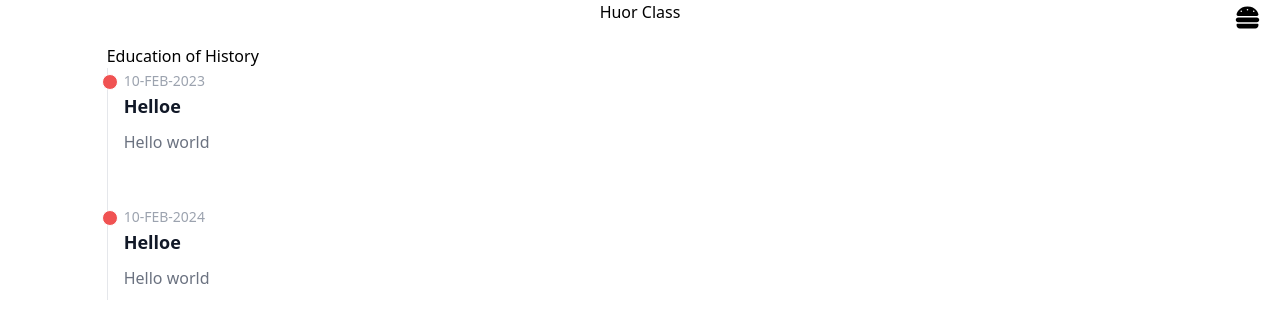
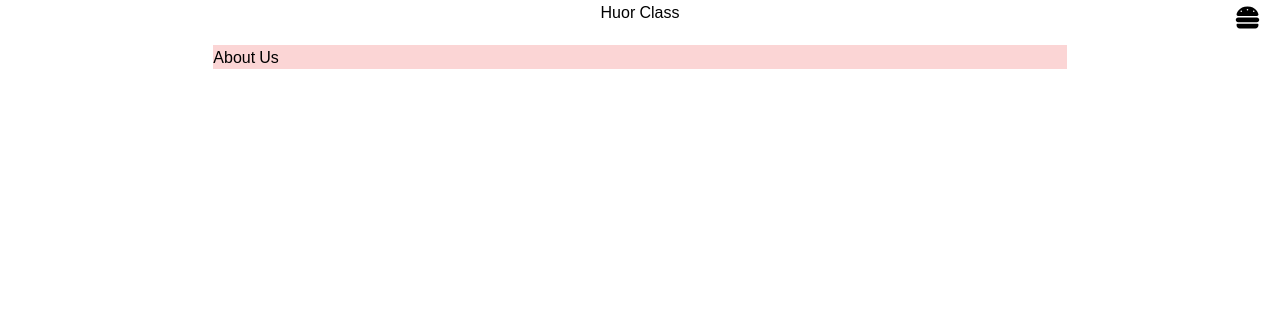
Before and after one commit to sunlyhuor/nextjdproject, a Next.js app: page /about in a window 1280 px wide. Shown: the top 322 px of the page. Built offline with nearby package versions, Linux system fonts and the light colour scheme.

Commit message:
Add lasted

```diff
--- a/src/components/Card.jsx
+++ b/src/components/Card.jsx
@@ -130,13 +130,13 @@ export default function CardComponent({ buycourses , id , title , picture , link
                                                         </Link>
                                                     ):(
                                                         ( getStatus( JsCookie.get("code") , buycourses , "padding" ) )?(
-                                                            <button className={" bg-red-600 py-[3px] cursor-not-allowed lg:text-sm hover:opacity-[0.6] active:bg-blue-600 text-white px-[15px] rounded mt-[10px] "} ><span> <FontAwesomeIcon className="animate-spin" icon={faSpinner} /> Padding</span><i></i></button>
+                                                            <button className={" bg-yellow-400 py-[5px] cursor-not-allowed lg:text-sm hover:opacity-[0.6] flex gap-[5px] active:bg-blue-600 text-white px-[15px] rounded mt-[10px] "} ><span> <FontAwesomeIcon className="animate-spin" icon={faSpinner} />CONFIRMING</span><i></i></button>
                                                         ):(
                                                             <button className={" bg-yellow-400 py-[3px] lg:text-sm hover:opacity-[0.6] active:bg-blue-600 text-white px-[15px] rounded mt-[10px] "} onClick={()=> navigate.push("/carts") } ><span> <FontAwesomeIcon className="animate-ping duration-300 text-black" icon={faX} /> Wrong TID</span><i></i></button>
                                                         )
                                                     )
                                                 ):(
-                                                    <button className={"button mt-[10px] "} onClick={()=> setBuyCourseLoad(true) } ><span>buy again</span><i></i></button>
+                                                    <button className={"bg-red-600 text-white rounded px-[10px] text-sm py-0"} onClick={()=> setBuyCourseLoad(true) } ><span>BUY AGAIN</span><i></i></button>
                                                 )
                                             ):(
                                                 <button className={"button mt-[10px] "} onClick={()=> setBuyCourseLoad(true) } ><span>ADD TO CART</span><i></i></button>
--- a/src/components/Header.jsx
+++ b/src/components/Header.jsx
@@ -5,10 +5,6 @@ import { GenerateNewToken } from "@/components/components"
 import { FontAwesomeIcon } from "@fortawesome/react-fontawesome"
 import jsCookie from "js-cookie"
 import { useRouter } from "next/router"
-import Image from "next/image"
-import LogoHuorClass from "@/assets/logo/huorclass_logo.png"
-import Head from "next/head"
-import Icons from "@/assets/logo/huorclass_logo.png"
 
 export default function HeaderComponent(){
     let [ Hamberger , setHamberger ] = useState(false)
@@ -64,8 +60,8 @@ export default function HeaderComponent(){
         <>
             <header className="relative" >
                 <section className="w-full text-center min-[0px]:mb-[15px] sm:mb-[20px]">
-                    <Link href={"/"} className="mx-auto cursor-pointer min-[0px]:w-[60px] md:w-[100px]" >
-                        <h1>Huor Class</h1>
+                    <Link href={"/"} className="mx-auto cursor-pointer inline" >
+                        <h1 className="inline" >Huor Class</h1>
                     </Link>
                         {/* <Image onClick={()=> router.push("/") } className="mx-auto cursor-pointer min-[0px]:w-[60px] md:w-[100px] " src={LogoHuorClass}  width={2000} height={2000} alt="Sun LyHuor Logo" /> */}
                 </section>
@@ -85,9 +81,8 @@ export default function HeaderComponent(){
                     <nav className={`z-10 absolute top-[50px] right-[20px] z-[40] bg-white divide-y divide-gray-100 rounded-lg shadow w-44 dark:bg-gray-700 ${Hamberger ? "block":"hidden"} `}>
                         <ul className="py-2 text-sm text-gray-700 dark:text-gray-200">
                             <li><Link className={`block px-4 py-2 hover:bg-gray-100 dark:hover:bg-gray-600 dark:hover:text-white ${ router.asPath == "/" ? "bg-gray-100 rounded" : "" } `} href="/">Home</Link></li>
-                            <li><Link className={ `block px-4 py-2 hover:bg-gray-100 dark:hover:bg-gray-600 dark:hover:text-white ${ router.asPath == "/about" ? "bg-gray-100 rounded" : "" }` } href="/about" >About</Link></li>
+                            <li><Link className={ `block px-4 py-2 hover:bg-gray-100 dark:hover:bg-gray-600 dark:hover:text-white ${ (router.asPath == "/blogs" || router.asPath == "/blogs?limit="+router.query.limit+"&page="+router.query.page ) ? "bg-gray-100 rounded" : "" }` } href="/blogs" >Blogs</Link></li>
                             <li><Link className={ `block px-4 py-2 hover:bg-gray-100 dark:hover:bg-gray-600 dark:hover:text-white ${ (router.asPath == "/courses" || router.asPath == "/courses?limit="+router.query.limit+"&page="+router.query.page ) ? "bg-gray-100 rounded" : "" }` } href="/courses" >Courses</Link></li>
-                            <li><Link className={ `block px-4 py-2 hover:bg-gray-100 dark:hover:bg-gray-600 dark:hover:text-white ${ (router.asPath == "/blogs" || router.asPath == "/blogs?limit="+router.query.limit+"&page="+router.query.page ) ? "bg-gray-100 rounded" : "" }` } href="/blogs" >Blogs</Link></li>
                             <li><Link className={ `block px-4 py-2 hover:bg-gray-100 dark:hover:bg-gray-600 dark:hover:text-white ${ router.asPath == "/plans" ? "bg-gray-100 rounded" : "" }` } href="/plans" >Plans</Link></li>
                             {
                                 Admin?
@@ -117,7 +112,7 @@ export default function HeaderComponent(){
                                     ""
                                 )
                             }
-
+                            <li><Link className={ `block px-4 py-2 hover:bg-gray-100 dark:hover:bg-gray-600 dark:hover:text-white ${ router.asPath == "/about" ? "bg-gray-100 rounded" : "" }` } href="/about" >About</Link></li>
                             {
                                 ( Logined )?(
                                    <li> <Link className={ `block px-4 py-2 hover:bg-gray-100 dark:hover:bg-gray-600 dark:hover:text-white` } href={"/signout"} >Log Out</Link> </li>
--- a/src/components/Timeline.jsx
+++ b/src/components/Timeline.jsx
@@ -1,11 +1,11 @@
 import Link from "next/link"
 
-export default function Timeline( { title , datas } ){
+export default function Timeline( { title , datas , color } ){
     console.log(datas)
     return(
         <>
             <section>
-                <h1>{title}</h1>
+                <h1 className="py-[10px] text-2xl underline font-bold" >{title}</h1>
             </section>
             <ol className="relative border-l border-gray-200 dark:border-gray-700">
                 {
@@ -13,7 +13,7 @@ export default function Timeline( { title , datas } ){
                     datas.map(( d,  k )=>{
                         return(
                             <li key={k} className="mb-10 ml-4">
-                                <div className="absolute w-4 h-4 bg-red-500 rounded-full mt-1.5 -left-1.5 border border-white dark:border-gray-900 dark:bg-gray-700"></div>
+                                <div className={"absolute w-4 h-4 rounded-full mt-1.5 -left-1.5 border border-white dark:border-gray-900 dark:bg-gray-700 " + color }></div>
                                 <time className="mb-1 text-sm font-normal leading-none text-gray-400 dark:text-gray-500">{ d.date }</time>
                                 <h3 className="text-lg font-semibold text-gray-900 dark:text-white">{ d.content }</h3>
                                 <p className="mb-4 text-base font-normal text-gray-500 dark:text-gray-400">{d.description}</p>
--- a/src/pages/about.jsx
+++ b/src/pages/about.jsx
@@ -18,13 +18,10 @@ export default function AboutPage(){
     ])
 
     return(
-        <main className="w-10/12 mx-auto" >
-
-            <Timeline
-                title={"Education of History"}
-                datas={datas}
-            />
-
+        <main className="min-[0px]:w-11/12 md:w-8/12 mx-auto bg-red-200" >
+            <section>
+                <h1 className="h1" >About Us</h1>
+            </section>
         </main>
     )
 }
--- a/src/pages/blogs/[title].jsx
+++ b/src/pages/blogs/[title].jsx
@@ -62,7 +62,7 @@ export default function SignleBlog( {datas_json  } ){
                                         <h1 className="md:text-2xl min-[0px]:text-2xl font-bold py-[10px] hover:underline cursor-pointer " >
                                             { datas_json.responses[0].blog_title }
                                         </h1>
-                                        <div className="flex items-center gap-[10px]" >
+                                        <div className=" flex min-[0px]:flex-col md:flex-row min-[0px]:gap-[0px] md:gap-[10px]" >
                                             <p className="opacity-[0.6] p-0" >{ `${ weekday[ new Date(datas_json.responses[0].blog_createat).getDay() ] }-${ new Date(datas_json.responses[0].blog_createat).getDate() }-${ (new Date(datas_json.responses[0].blog_createat).getMonth()+1) < 10 ? "0"+(new Date(datas_json.responses[0].blog_createat).getMonth()+1) : new Date(datas_json.responses[0].blog_createat).getMonth()+1 }-${ new Date(datas_json.responses[0].blog_createat).getFullYear() } ${ new Date(datas_json.responses[0].blog_createat).getHours() }:${ new Date(datas_json.responses[0].blog_createat).getMinutes() } ` }</p>
                                             <p className="opacity-[0.6] p-0 flex items-center gap-[5px]" >
                                                 <FontAwesomeIcon icon={faUser} />
--- a/src/pages/courses/[title].jsx
+++ b/src/pages/courses/[title].jsx
@@ -173,7 +173,7 @@ export default function SignleCoursePage( { datas_json } ){
                                                                                 ):(
                                                                                     getStatus( JsCookie.get("code") , datas_json[0].buycourses , "padding" )?
                                                                                     (
-                                                                                        <button className={"button mt-[10px] "} ><span>Padding</span><i></i></button>
+                                                                                        <button className={"button mt-[10px] "} ><span>Comfirming</span><i></i></button>
                                                                                     ):
                                                                                     (
                                                                                         <button className={"button mt-[10px] "} ><span>wrong tid</span><i></i></button>
@@ -267,7 +267,7 @@ export default function SignleCoursePage( { datas_json } ){
                                                                                     getStatus( JsCookie.get("code") , datas_json[0].buycourses , "padding" )?
                                                                                     (
                                                                                         <h1 className=" cursor-not-allowed flex items-center justify-evenly my-[10px] py-[5px] bg-red-400 text-white font-bold rounded text-center" key={k} >
-                                                                                            <span>{d.episode }-{d.episode_title} <FontAwesomeIcon icon={faLock} /> </span>  {"Padding"}
+                                                                                            <span>{d.episode }-{d.episode_title} <FontAwesomeIcon icon={faLock} /> </span>  {"Confirming"}
                                                                                         </h1>
                                                                                     ):
                                                                                     (
--- a/src/styles/globals.css
+++ b/src/styles/globals.css
@@ -2,6 +2,10 @@
 @tailwind components;
 @tailwind utilities;
 
+@import url('https://fonts.googleapis.com/css2?family=Geologica:wght@500&display=swap');
+@import url('https://fonts.googleapis.com/css2?family=Russo+One&display=swap');
+@import url('https://fonts.googleapis.com/css2?family=Noto+Serif+Khmer:wght@600&display=swap');
+@import url('https://fonts.googleapis.com/css2?family=Konkhmer+Sleokchher&display=swap');
 
 .title{
     overflow: hidden;
@@ -236,3 +240,12 @@
  }
 
  /* Chnage color carousel */
+
+/* Fonts */
+h1,h2,h3,h4,h5,h6{
+  font-family: 'Russo One', 'Noto Serif Khmer' , sans-serif !important;
+}
+
+span,label,span,section,div,p,aside,address{
+  font-family: 'Geologica' , 'Konkhmer Sleokchher', 'cursive' , sans-serif !important;
+}
```
